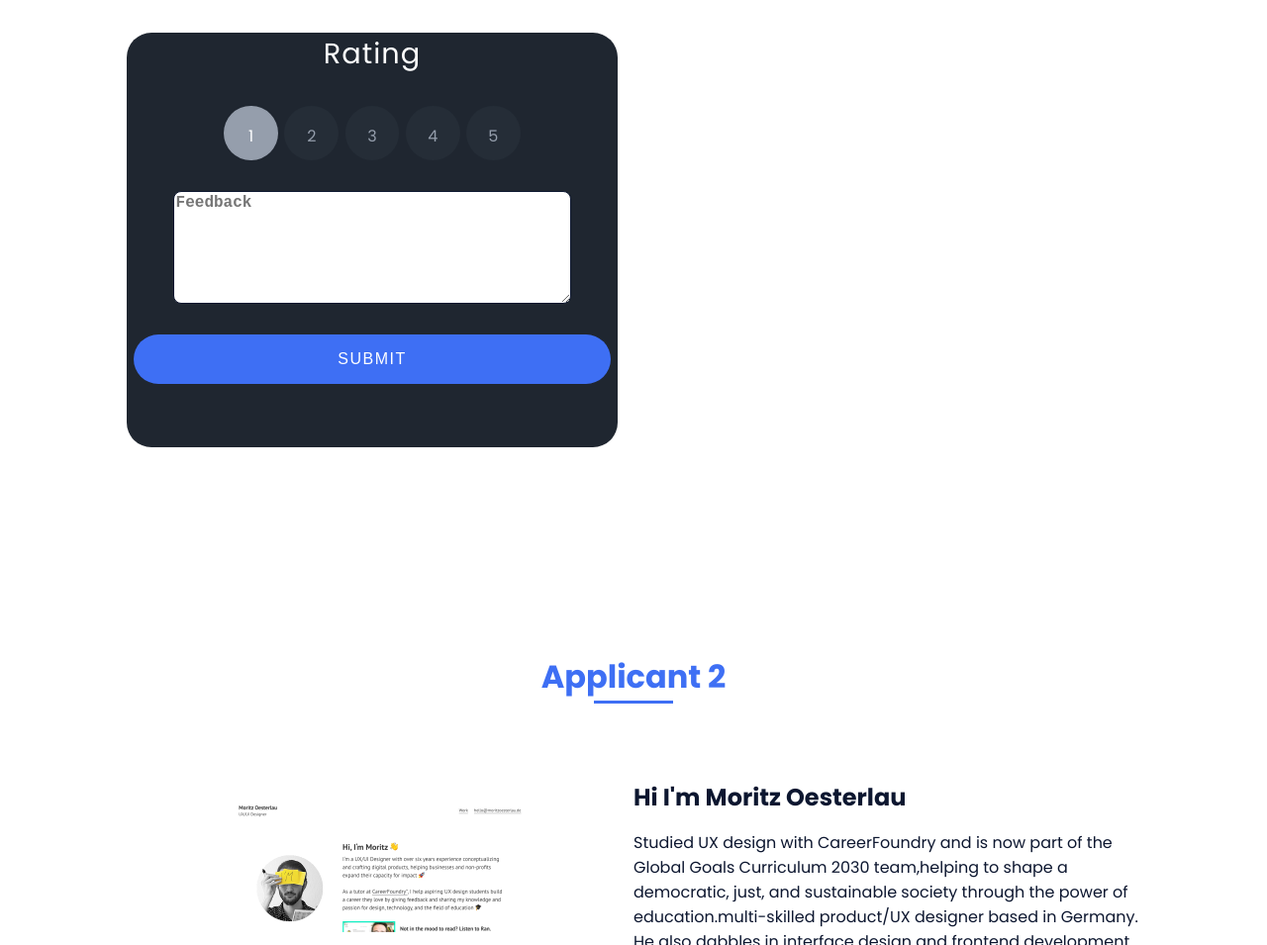
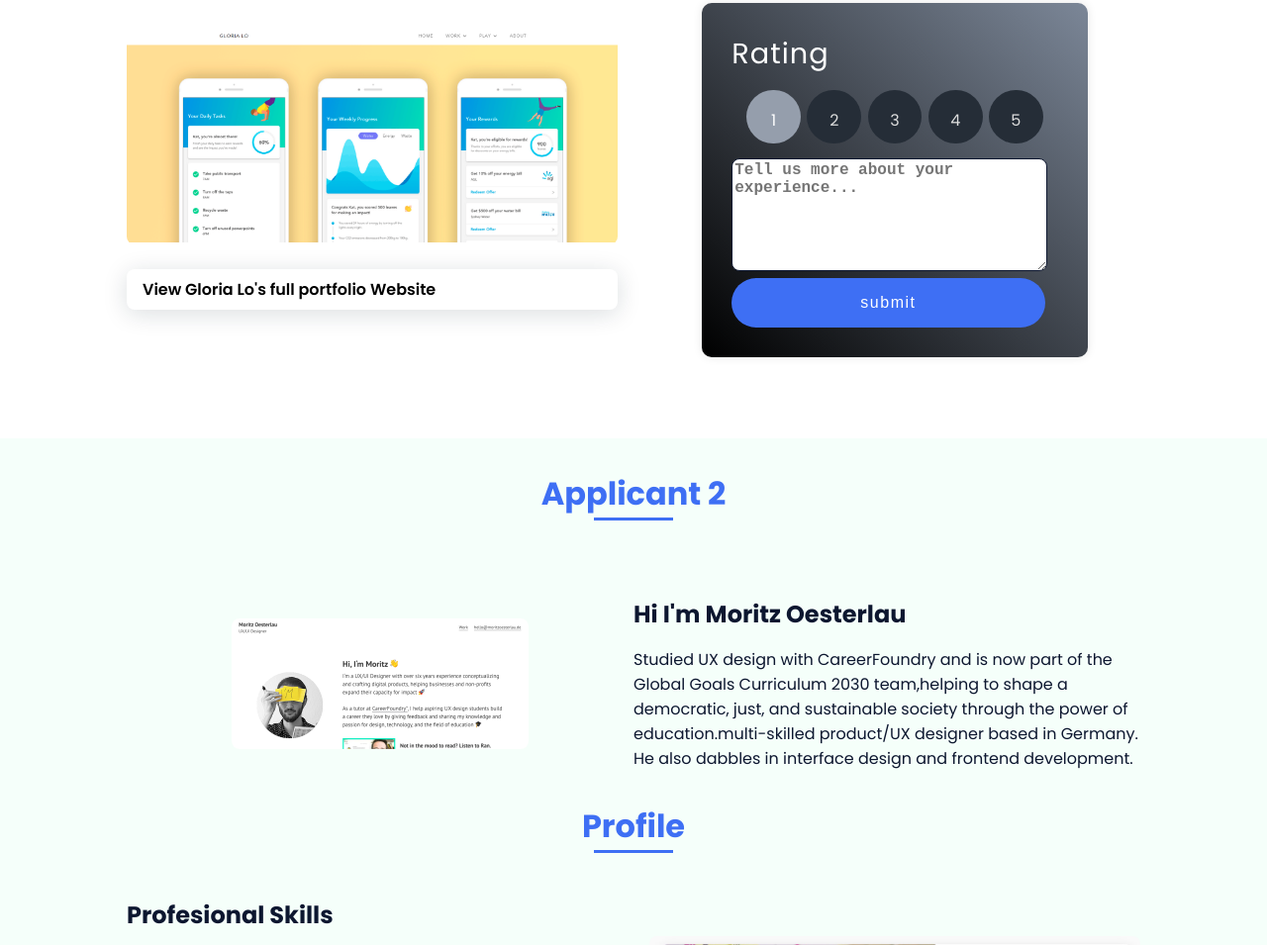
Before and after one commit to sathyaprakash0026/UX_Portfolio_rating_Dynamic, a plain HTML site: page index.html in a window 1280 px wide. Shown: the part 1845-2800 px from the top of the page at 99% size. Drawn offline with nearby package versions, Linux system fonts and the light colour scheme.

Commit message:
Add files via upload

```diff
--- a/assets/css/styles.css
+++ b/assets/css/styles.css
@@ -108,10 +108,14 @@ img {
   top: 2rem;
   background-color: var(--first-color);
 }
+.even{
+  background-color: mintcream;
+}
 
 .section {
-  padding-top: 3rem;
-  padding-bottom: 2rem;
+  padding-top: 2rem;
+  padding-bottom: 1rem;
+
 }
 
 /*===== LAYOUT =====*/
@@ -289,7 +293,7 @@ img {
 }
 
 .about__img img {
-  width: 200px;
+  width: 300px;
   border-radius: 0.5rem;
 }
 
@@ -394,7 +398,7 @@ img {
 /* ===== CONTACT =====*/
 .contact__input {
   margin: 0 auto;
-  width: 80%;
+  width: 95%;
   font-size: var(--normal-font-size);
   font-weight: var(--font-semi);
   /* padding: 1rem; */
@@ -444,6 +448,8 @@ img {
 }
 
 @media screen and (min-width: 576px) {
+
+
   .home {
     padding: 4rem 0 2rem;
   }
@@ -491,6 +497,10 @@ img {
   .contact__container {
     justify-items: center;
   }
+
+
+
+
 }
 
 @media screen and (min-width: 768px) {
@@ -498,10 +508,17 @@ img {
     margin: 0;
   }
 
+  .section1 {
+    padding-top: 4rem;
+    padding-bottom: 10rem;
+  }
   .section {
-    padding-top: 4rem;
-    padding-bottom: 3rem;
+    padding-top: 1rem;
+    padding-bottom: 1rem;
+
+
   }
+
 
   .section-title {
     margin-bottom: var(--mb-6);
@@ -585,7 +602,9 @@ img {
 
 
 .dark-bg {
-  background-color: var(--container-bg);
+  /* background-color: var(--container-bg); */
+  background-image: linear-gradient(to top right, #000000, hsl(216, 12%, 54%));
+
 }
 
 
@@ -596,19 +615,13 @@ img {
 }
 
 .front-section {
-  border-radius: 25px;
-  display: flex;
-  flex-direction: column;
-  gap: 1.95rem;
-  /* padding: 2rem 1.95rem; */
-  /* height: 40%; */
-  padding-bottom: 4rem;
-
-  margin: 2rem 0;
-  /* Use margin instead of padding */
-  box-sizing: border-box;
+  max-width: 600px;
+  margin: 50px auto;
+  background-color: #fff;
+  padding: 30px;
+  border-radius: 10px;
+  box-shadow: 0 0 10px rgba(0, 0, 0, 0.1);
 }
-
 .star-img {
   position: relative;
   background-color: var(--dark-blue);
@@ -622,7 +635,7 @@ img {
 }
 
 .front-section h1 {
-  text-align: center;
+  /* text-align: center; */
   color: var(--white);
   font-size: 1.8rem;
   font-weight: 400;
@@ -634,12 +647,9 @@ img {
   line-height: 1.5rem;
 }
 
-.rating-numbers {
-  display: flex;
-  flex-direction: row;
-  gap: 0.4rem;
-  justify-content: center;
-}
+
+
+
 
 /* RADIO BUTTON */
 .radio-btn {
@@ -676,12 +686,13 @@ img {
   text-transform: uppercase;
   border: none;
   border-radius: 25px;
-  width: 97%;
+  width: 96%;
   padding: 1rem;
   font-weight: 400;
   letter-spacing: 1.5px;
   font-size: 1rem;
   margin: auto;
+text-transform: lowercase !important;
 }
 
 /********** BACK ACTIVE **********/
@@ -757,3 +768,44 @@ img {
     color: var(--first-color);
   }
 }
+
+
+
+/* .rating-numbers > input {
+  display: none;
+} */
+
+
+.rating-numbers {
+  display: flex;
+  flex-direction: row;
+  gap: 0.4rem;
+  justify-content: center;
+  text-align: center;
+  padding: 15px;
+}
+
+
+
+
+.rating-numbers > label {
+  display: flex;
+  flex-direction: row;
+  color: #ddd;
+  cursor: pointer;
+  justify-content: center;
+  text-align: center;
+}
+
+@media only screen and (max-width: 768px) {
+  .section1{
+    display: none;
+  }
+  .section11{
+    display: none;
+  }
+  .rating-numbers > label {
+    padding: 5px;
+    font-size: 15px;
+  }
+}
--- a/assets/js/main.js
+++ b/assets/js/main.js
@@ -12,6 +12,8 @@ const applicants = [
     css: "85%",
     js: "65%",
     imagesrc2: "assets/img/gloria-2.png",
+    text3:"The viewer should know exactly who you are and what you do within seconds of landing on your UX design portfolio. Craft a compelling headline that provides all the most important information at a glance",
+   imagesrc3:"assets/img/gloria-4.png",
     link: "https://www.glorialo.design/",
   },
 
@@ -27,6 +29,8 @@ const applicants = [
     css: "89%",
     js: "60%",
     imagesrc2: "assets/img/moritz1.jpg",
+    text3:"Showcase your process, not just the finished product. Write about the methods you used, what you learned along the way, the challenges you came up against, and how you solved certain problems. Each case study should tell a complete, logical story.",
+    imagesrc3:"assets/img/moritz2.png",
     link: "https://www.moritzoesterlau.de/",
   },
   {
@@ -41,6 +45,8 @@ const applicants = [
     css: "89%",
     js: "60%",
     imagesrc2: "assets/img/elizabeth2.jpg",
+    text3:"Don’t just tell the story of each project; bring it to life with visual artifacts. For each step you go through in your case study, include a photo or screenshot of how it looked in action.",
+    imagesrc3:"assets/img/elizabeth3.png",
     link: "https://www.elizabethylin.com/",
   },
   {
@@ -54,6 +60,8 @@ const applicants = [
     html: "93%",
     css: "82%",
     js: "68%",
+    text3:"Your UX design portfolio should demonstrate your approach to problem-solving. Kick off each case study by framing the problem in detail, using emotive language to convey empathy. Refer back to the problem throughout.",
+    imagesrc3:"assets/img/olivia-3.png",
     imagesrc2: "assets/img/olivia-2.jpg",
     link: "https://www.oliviatruong.design/",
   },
@@ -68,36 +76,27 @@ const applicants = [
     html: "95%",
     css: "83%",
     js: "75",
+    text3:"Unsolicited redesigns are an excellent way to build up your UX portfolio and demonstrate your initiative as a designer. As always, frame the problem, document your process, and tell a good story—and don’t forget to include a disclaimer.",
+    imagesrc3:"assets/img/priyanka-3.png",
     imagesrc2: "assets/img/priyanka-2.jpg",
     link: "https://priyanka.io/",
   },
 
-  // {
-  //   applicant: "applicants6",
-  //   applicanttitle: "Applicant 6",
-  //   imageSrc: "assets/img/lola1.png",
-  //   name:"Lola Jiang",
-  //   text: "A seasoned product designer hailing from California-based, known for her expertise in crafting seamless user experiences. With a keen eye for detail, she specializes in delivering end-to-end UX/UI designs that captivate audiences.",
-  //   text2:"I'm California-based UX designer currently working at Google. Lola’s impressive resume includes having worked at YouTube as an interaction designer.",
-  //   uiux:"83%",
-  //   html:"93%",
-  //   css:"89%",
-  //   js:"70%",
-  //   imagesrc2:"assets/img/lola2.png",
-  //   link:"https://lolajiang.com/index.html",
-  // },
 ];
 
 // Document fragment to hold the sections
-const applicantSection = document.querySelector('.about');
+const applicantSection = document.querySelector('.about-section-here');
 
 const fragment = document.createDocumentFragment();
 
 // Loop through each applicant and generate HTML content for each
-applicants.forEach(applicant => {
+applicants.forEach((applicant, index) => {
   const section = document.createElement('section');
   section.classList.add('about', 'section');
   section.id = applicant.applicant;
+  if (index % 2 != 0) {
+    section.classList.add('even');
+  }
 
   // HTML content for the applicant
   section.innerHTML = `
@@ -155,6 +154,15 @@ applicants.forEach(applicant => {
 
               <div>
                   <img src="${applicant.imagesrc2}" alt="" class="skills__img">
+                  <br/>
+                  <p class="skills__text">${applicant.text3}</p>
+
+              </div>
+
+              <div>
+              <img src="${applicant.imagesrc3}" alt="" class="skills__img">
+              <br/>
+
                   <div class="skills__data">
                       <div class="skills__names">
                           <a href="${applicant.link}" target="_blank" class="nav__link1">View ${applicant.name}'s full portfolio Website</a>
@@ -179,8 +187,8 @@ applicants.forEach(applicant => {
                       <label class="rating-number five" for="five">5</label>
                   </section>
                   <!-- Textarea for feedback -->
-                  <textarea name="" id="" cols="0" rows="6" class="contact__input" placeholder="Feedback"></textarea>
-                  <button class="btn">submit</button>
+                  <textarea name="" id="" cols="0" rows="6" class="contact__input" placeholder="Tell us more about your experience..."></textarea>
+                  <button class="btn">Submit</button>
               </section>
 
               <!-- Section 1 Result -->
--- a/index.html
+++ b/index.html
@@ -34,7 +34,7 @@
             <div class="nav__menu" id="nav-menu">
                 <ul class="nav__list">
 
-                    <li class="nav__item"><a href="#work" class="nav__link">Portfolio</a></li>
+                    <li class="nav__item section11"><a href="#work" class="nav__link">Portfolio</a></li>
                     <li class="nav__item"><a href="#applicants1" class="nav__link">Applicants</a></li>
                     <li class="nav__item"><a href="#review" class="nav__link">Review</a></li>
                 </ul>
@@ -52,7 +52,7 @@
 
 
         <!--===== WORK =====-->
-        <section class="work section" id="work">
+        <section class="work section1" id="work">
             <h2 class="section-title">Portfolio</h2>
 
             <div class="work__container bd-grid">
@@ -76,9 +76,9 @@
         </section>
 
         <!--===== All section Comes here Since this code is repeative I have used foreach to iterate the data for reuse the code  =====-->
-        <section class="about section " id="applicants">
+        <span class="about-section-here" id="applicants">
 
-        </section>
+        </span>
 
 
 
```
Also changed, not shown: assets/img/elizabeth3.png (added), assets/img/gloria-4.png (added), assets/img/moritz2.png (added), assets/img/olivia-3.png (added), assets/img/priyanka-3.png (added), image-1.png, image-2.png.
